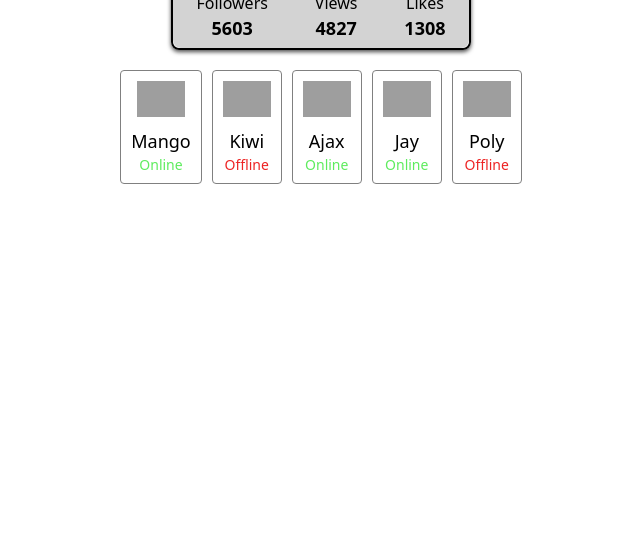
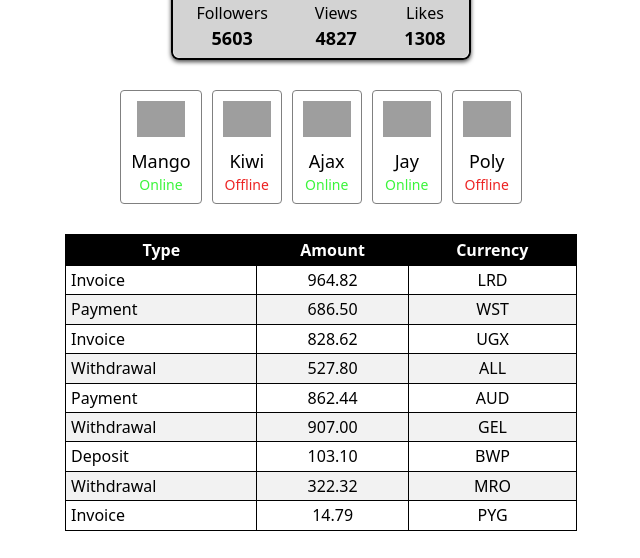
Before and after one commit to ElenaZhuvak/goit-react-hw-01, a React (Vite) app: page / in a window 1280 px wide. Shown: the part 337-895 px from the top of the page, without its empty margins (319-959 px from the left). Before the commit the page ends 800 px from the top, so only its background shows below. Built offline with nearby package versions, Linux system fonts and the light colour scheme; grey boxes are pictures that could not be loaded.

Commit message:
adds component TransactionHistory

```diff
--- /dev/null
+++ b/src/assets/transactions.json
@@ -0,0 +1,56 @@
+[
+    {
+      "id": "1e0700a2-5183-4291-85cc-2065a036a683",
+      "type": "invoice",
+      "amount": "964.82",
+      "currency": "LRD"
+    },
+    {
+      "id": "a30f821b-4d25-4ff0-abdd-e340b3f0dd2b",
+      "type": "payment",
+      "amount": "686.50",
+      "currency": "WST"
+    },
+    {
+      "id": "44dca67a-8e5a-4798-bf8e-b15efd4e1abd",
+      "type": "invoice",
+      "amount": "828.62",
+      "currency": "UGX"
+    },
+    {
+      "id": "ea8ed3dc-2b68-4a53-905a-53ecb0adef33",
+      "type": "withdrawal",
+      "amount": "527.80",
+      "currency": "ALL"
+    },
+    {
+      "id": "63ca02f9-d637-46b5-9237-f3b24425e029",
+      "type": "payment",
+      "amount": "862.44",
+      "currency": "AUD"
+    },
+    {
+      "id": "ed0263e8-59a5-4bf1-87e0-2bb88e53dc34",
+      "type": "withdrawal",
+      "amount": "907.00",
+      "currency": "GEL"
+    },
+    {
+      "id": "4eaab41b-b967-40ac-82ed-85fc66f646f1",
+      "type": "deposit",
+      "amount": "103.10",
+      "currency": "BWP"
+    },
+    {
+      "id": "9648a350-8469-42d5-8bf3-18090de5fe67",
+      "type": "withdrawal",
+      "amount": "322.32",
+      "currency": "MRO"
+    },
+    {
+      "id": "9c5c25fb-1a95-4b2f-8d1f-4c4426d677cc",
+      "type": "invoice",
+      "amount": "14.79",
+      "currency": "PYG"
+    }
+  ]
--- a/src/components/App.jsx
+++ b/src/components/App.jsx
@@ -1,14 +1,17 @@
+import "modern-normalize";
 import Profile from "./Profile/Profile";
 import userData from './../assets/userData.json';
 import FriendList from './FriendList/FriendList';
 import friends from './../assets/friends.json';
-import "modern-normalize";
+import TransactionHistory from "./TransactionHistory/TransactionHistory";
+import transactions from './../assets/transactions.json';
 
 const App = () => {
   return (
     <div>
       <Profile userData={userData} />
        <FriendList friends={friends}/>
+       <TransactionHistory items={transactions}/>
     </div>
   )
 }
--- a/src/components/FriendList/FriendList.module.css
+++ b/src/components/FriendList/FriendList.module.css
@@ -1,5 +1,5 @@
 .usersBox {
-    margin-top: 20px;
+    margin-top: 30px;
 }
 .userList {
     margin: 0 auto;
@@ -27,7 +27,7 @@
     font-size: 14px;
 }
 .online {
-    color: rgb(94, 236, 94);
+    color: rgb(59, 245, 59);
 }
 .offline {
     color: rgb(237, 36, 36);
--- a/src/components/Profile/Profile.module.css
+++ b/src/components/Profile/Profile.module.css
@@ -11,7 +11,7 @@
 
 .container {
     margin: 0 auto;
-    margin-top: 20px;
+    margin-top: 30px;
     display: flex;
     flex-direction: column;
     align-items: center;
--- /dev/null
+++ b/src/components/TransactionHistory/TransactionHistory.jsx
@@ -0,0 +1,28 @@
+import s from './TransactionHistory.module.css'
+
+const TransactionHistory = ({items}) => {
+  return (
+    <div className={s.tableBox}>
+        <table className={s.table}>
+            <thead className={s.tableHead}>
+                <tr>
+                <th>Type</th>
+                <th>Amount</th>
+                <th>Currency</th>
+                </tr>
+            </thead>
+            <tbody>
+        {items.map(item => (
+                <tr className={s.tableRow} key={item.id}>
+                <td>{item.type}</td>
+                <td>{item.amount}</td>
+                <td>{item.currency}</td>
+                </tr>
+        ))}
+            </tbody>
+        </table>
+    </div>
+  )
+}
+
+export default TransactionHistory
--- /dev/null
+++ b/src/components/TransactionHistory/TransactionHistory.module.css
@@ -0,0 +1,30 @@
+.tableBox {
+    margin-top: 30px;
+    margin-bottom: 30px;
+}
+.table {
+    margin: 0 auto;
+    width: 40%;
+    text-align: center;
+    border-collapse: collapse;
+}
+.tableHead {
+    color: white;
+    background-color: black;
+    border: 1px solid black
+}
+.tableHead th {
+    padding: 6px;
+}
+.tableRow td {
+    padding: 5px;
+    border: 1px solid black
+}
+.tableRow td:first-child {
+    text-transform: capitalize;
+    text-align: left;
+
+}
+.tableRow:nth-child(even) {
+    background-color: #f2f2f2;
+}
```
